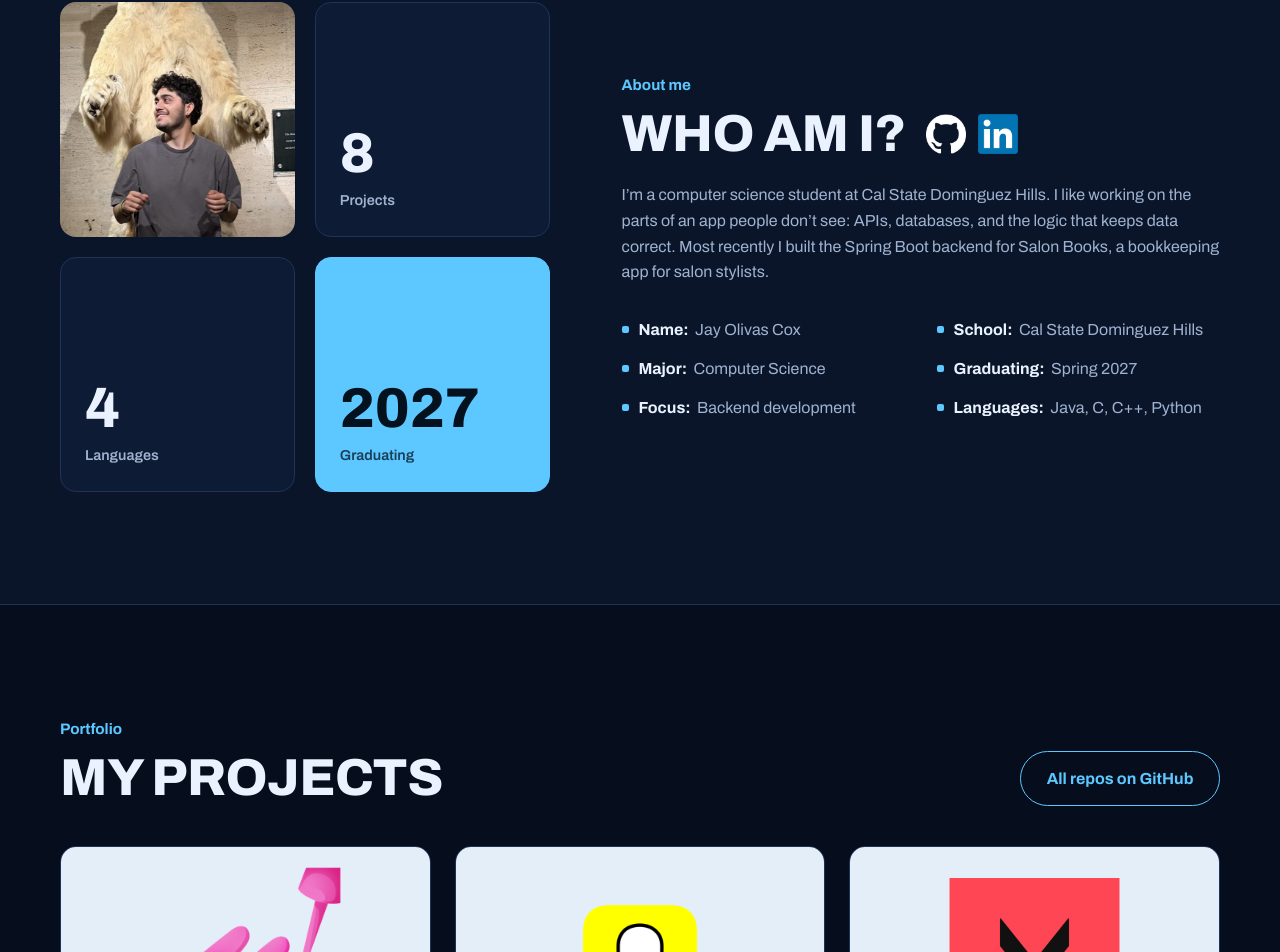
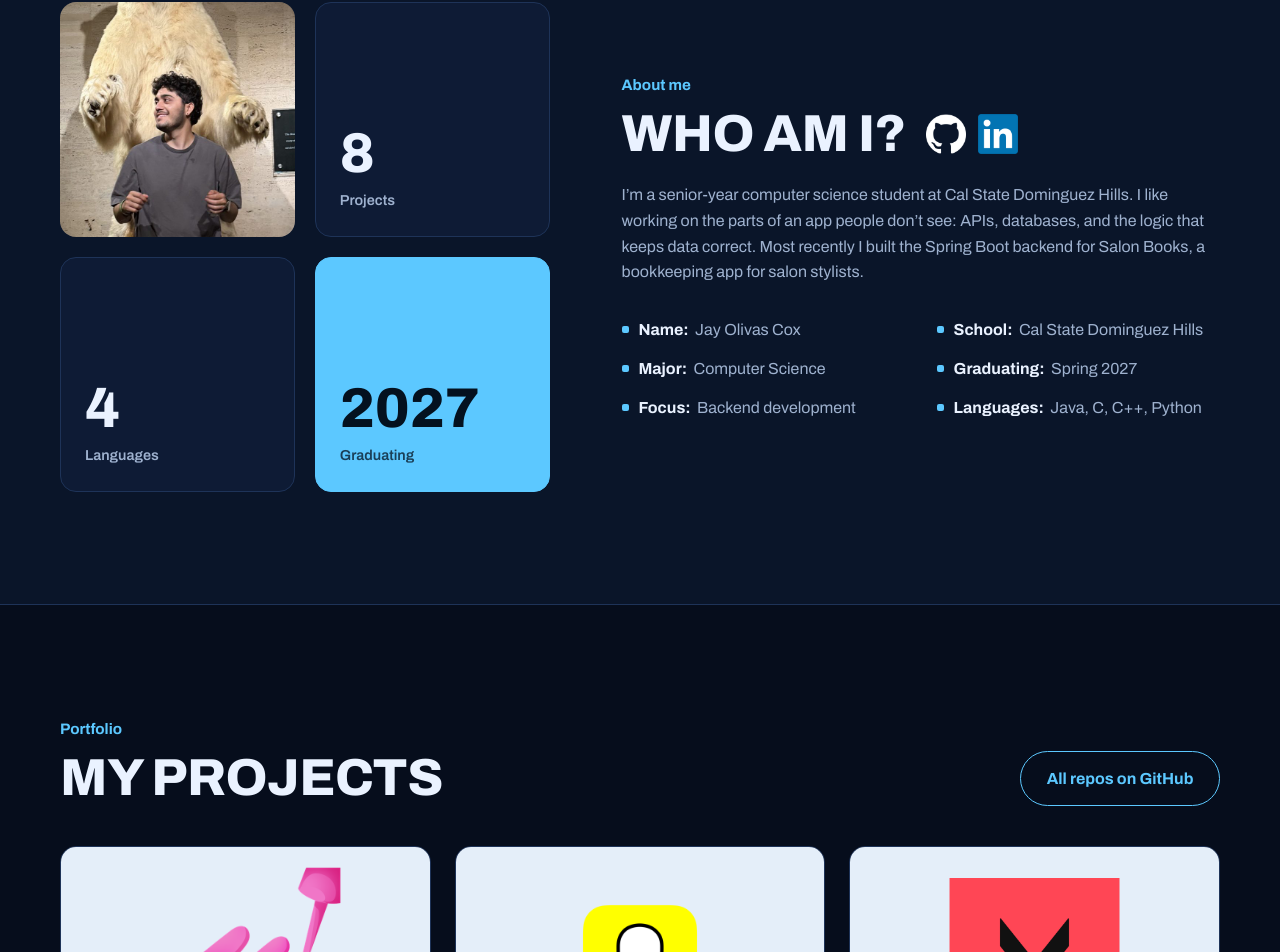
Before and after one commit to JayOlivasCox/Website, a React (Vite) app: page / in a window 1280 px wide. Shown: the part 973-1925 px from the top of the page. Built offline with nearby package versions, Linux system fonts and the light colour scheme.

Commit message:
Update bio to reflect senior year status

```diff
--- a/src/App.jsx
+++ b/src/App.jsx
@@ -262,7 +262,7 @@ function App() {
                 </div>
               </div>
               <p className="bio">
-                I’m a computer science student at Cal State Dominguez Hills. I like working on
+                I’m a senior-year computer science student at Cal State Dominguez Hills. I like working on
                 the parts of an app people don’t see: APIs, databases, and the logic that keeps data
                 correct. Most recently I built the Spring Boot backend for Salon Books, a bookkeeping app
                 for salon stylists.
```
